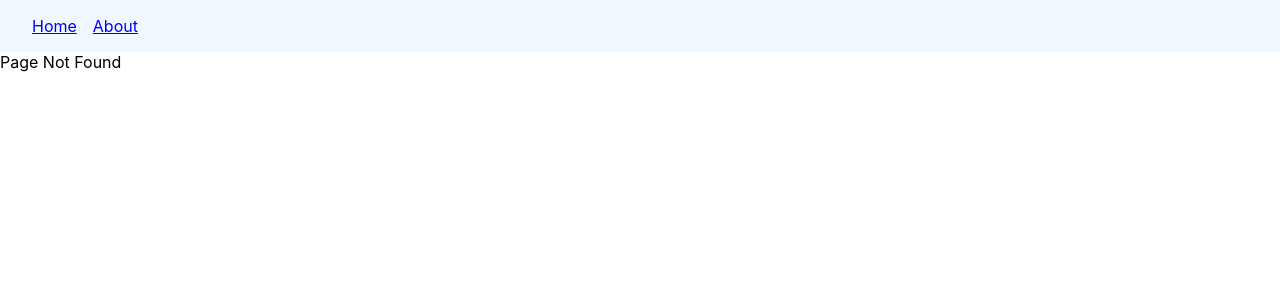
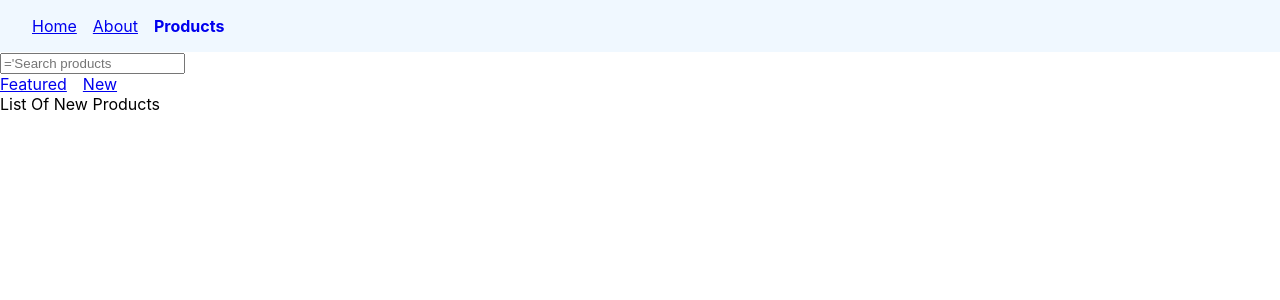
Before and after one commit to AmanUllah687/React-Router, a React (Create React App) app: page /products/new in a window 1280 px wide. Before the commit this address had no page. Shown: the top 300 px of the page. Built offline with nearby package versions, Linux system fonts and the light colour scheme.

Commit message:
React Router - Nested Routes

```diff
--- a/src/App.js
+++ b/src/App.js
@@ -4,6 +4,9 @@
 import { Navbar } from "./componenets/Navbar";
 import { OrderSummary } from "./componenets/OrderSummary";
 import { NoMAtch } from "./componenets/NoMatch";
+import { Products } from "./componenets/Products";
+import { FeaturedProducts } from "./componenets/FeautredProducts";
+import { NewProducts } from "./componenets/NewProducts";
 function App() {
   return (
     <>
@@ -12,6 +15,11 @@
     <Route path='/' element={<Home />} />
     <Route path='about' element={<About />} />
     <Route path='order-summary' element={<OrderSummary />} />
+    <Route path='products' element={<Products />}>
+    <Route path='featured' element={<FeaturedProducts />} />
+    <Route path='new' element={<NewProducts />} />
+
+    </Route>
     <Route path='*' element={<NoMAtch />} />
    </Routes>
    </>
--- /dev/null
+++ b/src/componenets/FeautredProducts.js
@@ -0,0 +1,5 @@
+export const FeaturedProducts = () => {
+    return (
+        <div>List Of Featured Products</div>
+    )
+}
--- a/src/componenets/Navbar.js
+++ b/src/componenets/Navbar.js
@@ -8,9 +8,10 @@
         }
     }
  return (
-    <nav>
+    <nav className="primary-nav">
     <NavLink style={navlinkstyle} to='/'>Home</NavLink>
     <NavLink style={navlinkstyle} to='/About'>About</NavLink>
+    <NavLink style={navlinkstyle} to='/products'>Products</NavLink>
     </nav>
  )
  }
--- /dev/null
+++ b/src/componenets/NewProducts.js
@@ -0,0 +1,5 @@
+export const NewProducts = () => {
+    return (
+        <div>List Of New Products</div>
+    )
+}
--- /dev/null
+++ b/src/componenets/Products.js
@@ -0,0 +1,15 @@
+import { Link, Outlet } from "react-router-dom"
+export const Products =  () => {
+    return (
+        <>
+        <div>
+            <input type='search' placeholder="='Search products"/>
+        </div>
+        <nav>
+        <Link to='featured'>Featured</Link>
+        <Link to='new'>New</Link>
+        </nav>
+        <Outlet />
+        </>
+    )
+}
--- a/src/index.css
+++ b/src/index.css
@@ -11,7 +11,7 @@
   font-family: source-code-pro, Menlo, Monaco, Consolas, 'Courier New',
     monospace;
 }
-nav {
+.primary-nav {
   background-color: aliceblue;
   padding: 16px 32px;
 }
```
